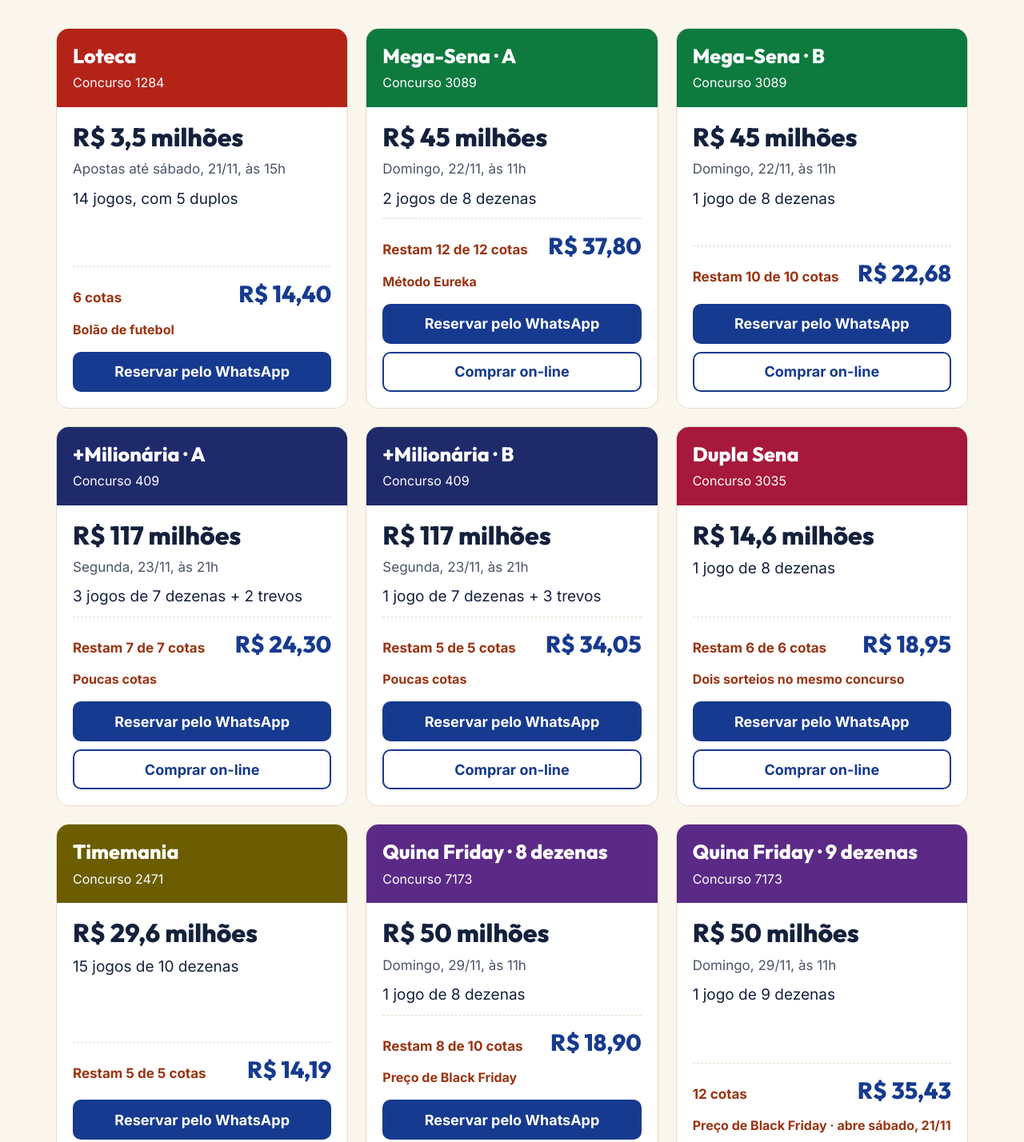
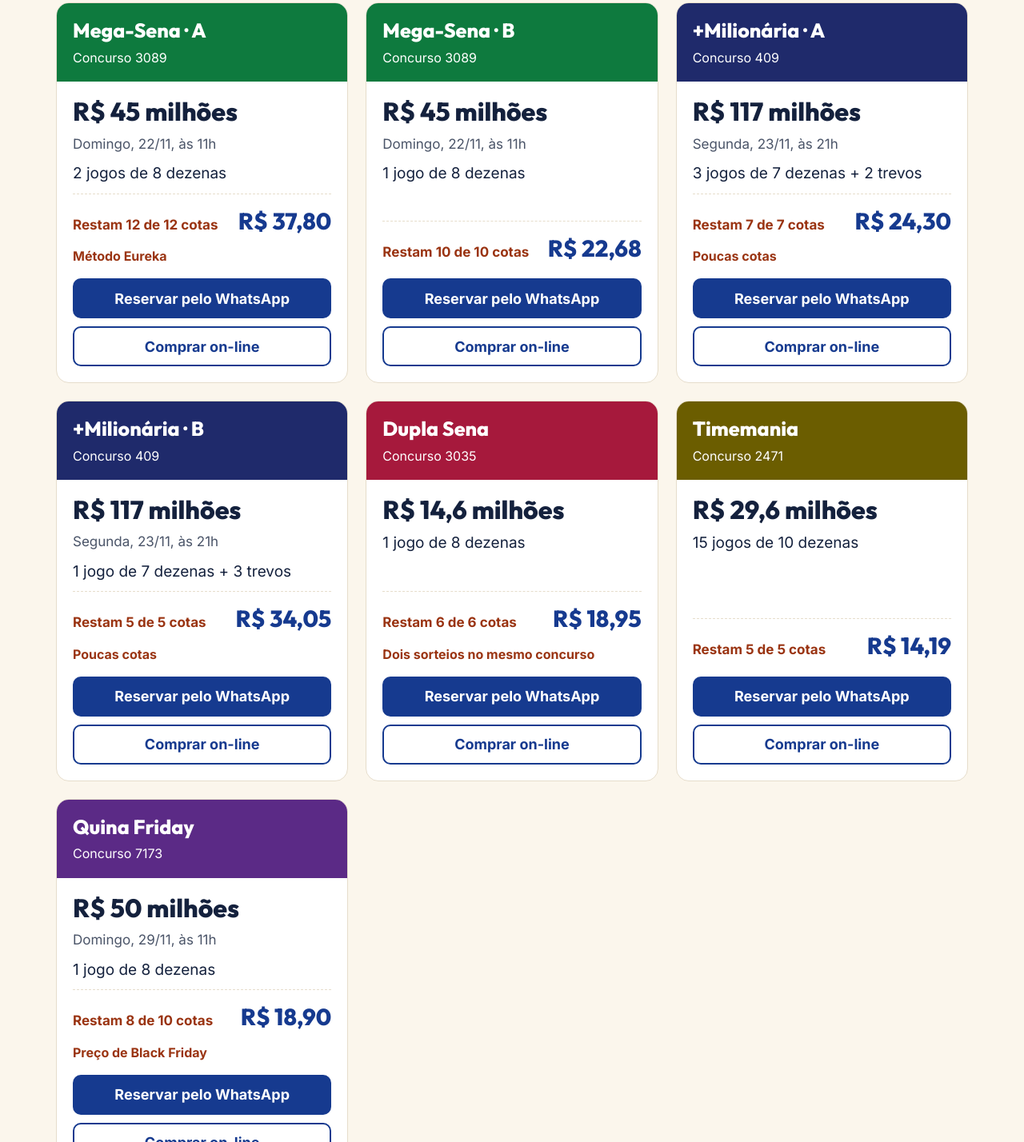
Before and after one commit to mercadoapplebrasil/loterias24horas1, a plain HTML site: page index.html in a window 1280 px wide. Shown: the part 1055-2483 px from the top of the page at 80% size. Drawn offline with Linux system fonts and the light colour scheme.

Commit message:
Mostra só os bolões que estão à venda on-line
Co-Authored-By: Claude Fable 5.2 <noreply@anthropic.com>
Claude-Session: https://claude.ai/code/session_011gXhXgbkTTmRjL1gdEKn3T

```diff
--- a/index.html
+++ b/index.html
@@ -109,7 +109,7 @@ a:focus-visible{outline:3px solid #EE7B3D;outline-offset:3px}
   <div class="w">
     <p class="eye">Bolões registrados na Caixa · cotas físicas e on-line</p>
     <h1>Seu bolão garantido, a qualquer hora do dia.</h1>
-    <p class="lead">Mega-Sena, +Milionária, Quina, Loteca, Dupla Sena, Timemania e Mega da Virada. Escolha o bolão, garanta sua cota e acompanhe o resultado com a gente.</p>
+    <p class="lead">Mega-Sena, +Milionária, Quina, Dupla Sena, Timemania e Mega da Virada. Escolha o bolão, garanta sua cota e acompanhe o resultado com a gente.</p>
     <div class="btns">
       <a class="btn p" data-wa="Olá! Quero reservar uma cota de bolão." href="#como">Reservar pelo WhatsApp</a>
       <a class="btn s" data-cx href="#como">Comprar on-line</a>
@@ -187,16 +187,13 @@ var CONFIG = {
   atualizado: "20/11/2026, às 19h45"
 };
 var BOLOES = [
-  {nome:"Loteca", concurso:"Concurso 1284", cor:"#B42318", premio:"R$ 3,5 milhões", sorteio:"Apostas até sábado, 21/11, às 15h", formato:"14 jogos, com 5 duplos", cotas:"6 cotas", valor:"R$ 14,40", selo:"Bolão de futebol", online:false},
   {nome:"Mega-Sena · A", concurso:"Concurso 3089", cor:"#0E7A3E", premio:"R$ 45 milhões", sorteio:"Domingo, 22/11, às 11h", formato:"2 jogos de 8 dezenas", cotas:"Restam 12 de 12 cotas", valor:"R$ 37,80", selo:"Método Eureka"},
   {nome:"Mega-Sena · B", concurso:"Concurso 3089", cor:"#0E7A3E", premio:"R$ 45 milhões", sorteio:"Domingo, 22/11, às 11h", formato:"1 jogo de 8 dezenas", cotas:"Restam 10 de 10 cotas", valor:"R$ 22,68", selo:""},
   {nome:"+Milionária · A", concurso:"Concurso 409", cor:"#1F2A6B", premio:"R$ 117 milhões", sorteio:"Segunda, 23/11, às 21h", formato:"3 jogos de 7 dezenas + 2 trevos", cotas:"Restam 7 de 7 cotas", valor:"R$ 24,30", selo:"Poucas cotas"},
   {nome:"+Milionária · B", concurso:"Concurso 409", cor:"#1F2A6B", premio:"R$ 117 milhões", sorteio:"Segunda, 23/11, às 21h", formato:"1 jogo de 7 dezenas + 3 trevos", cotas:"Restam 5 de 5 cotas", valor:"R$ 34,05", selo:"Poucas cotas"},
   {nome:"Dupla Sena", concurso:"Concurso 3035", cor:"#A6193C", premio:"R$ 14,6 milhões", sorteio:"", formato:"1 jogo de 8 dezenas", cotas:"Restam 6 de 6 cotas", valor:"R$ 18,95", selo:"Dois sorteios no mesmo concurso"},
   {nome:"Timemania", concurso:"Concurso 2471", cor:"#6B5D00", premio:"R$ 29,6 milhões", sorteio:"", formato:"15 jogos de 10 dezenas", cotas:"Restam 5 de 5 cotas", valor:"R$ 14,19", selo:""},
-  {nome:"Quina Friday · 8 dezenas", concurso:"Concurso 7173", cor:"#5B2A86", premio:"R$ 50 milhões", sorteio:"Domingo, 29/11, às 11h", formato:"1 jogo de 8 dezenas", cotas:"Restam 8 de 10 cotas", valor:"R$ 18,90", selo:"Preço de Black Friday"},
-  {nome:"Quina Friday · 9 dezenas", concurso:"Concurso 7173", cor:"#5B2A86", premio:"R$ 50 milhões", sorteio:"Domingo, 29/11, às 11h", formato:"1 jogo de 9 dezenas", cotas:"12 cotas", valor:"R$ 35,43", selo:"Preço de Black Friday · abre sábado, 21/11", online:false},
-  {nome:"Quina Friday · 10 dezenas", concurso:"Concurso 7173", cor:"#5B2A86", premio:"R$ 50 milhões", sorteio:"Domingo, 29/11, às 11h", formato:"1 jogo de 10 dezenas", cotas:"14 cotas", valor:"R$ 60,75", selo:"Preço de Black Friday · abre sábado, 21/11", online:false}
+  {nome:"Quina Friday", concurso:"Concurso 7173", cor:"#5B2A86", premio:"R$ 50 milhões", sorteio:"Domingo, 29/11, às 11h", formato:"1 jogo de 8 dezenas", cotas:"Restam 8 de 10 cotas", valor:"R$ 18,90", selo:"Preço de Black Friday"}
 ];
 var VIRADA = [
   {nome:"Bolão 7×7", formato:"7 jogos de 7 dezenas", resta:"Restam 12 de 14 cotas", valor:"R$ 28,35"},
```
